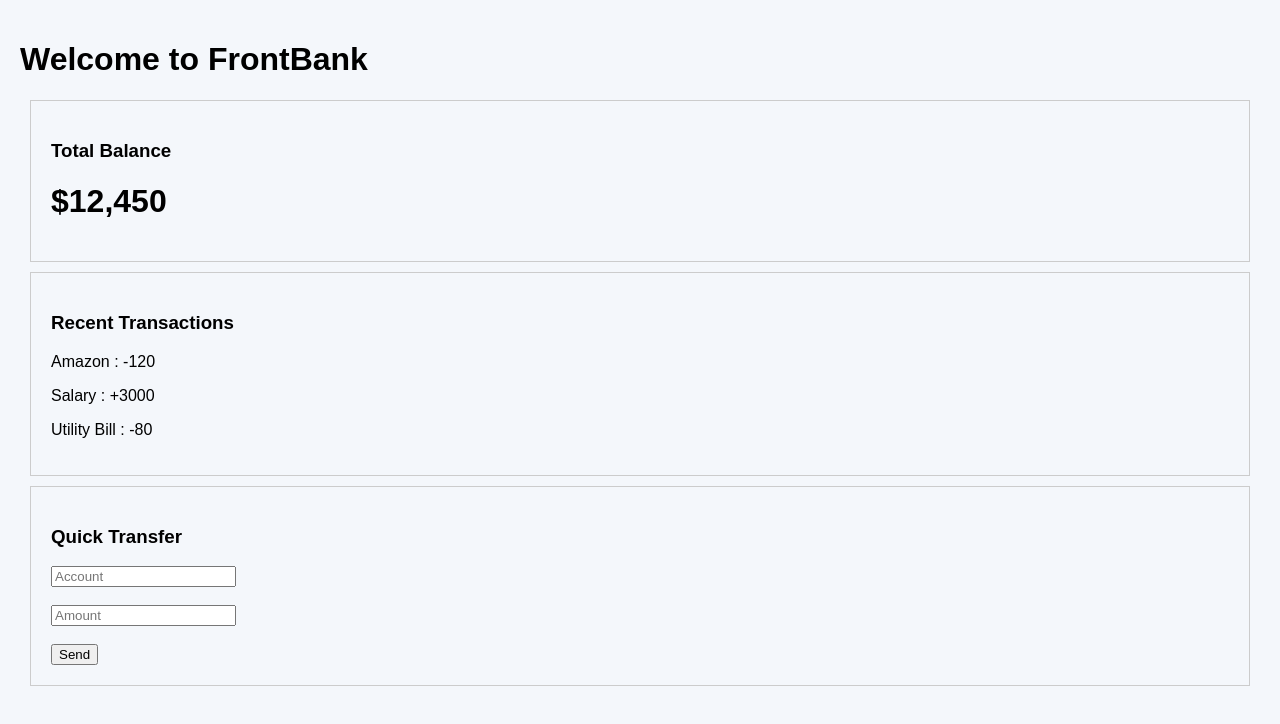
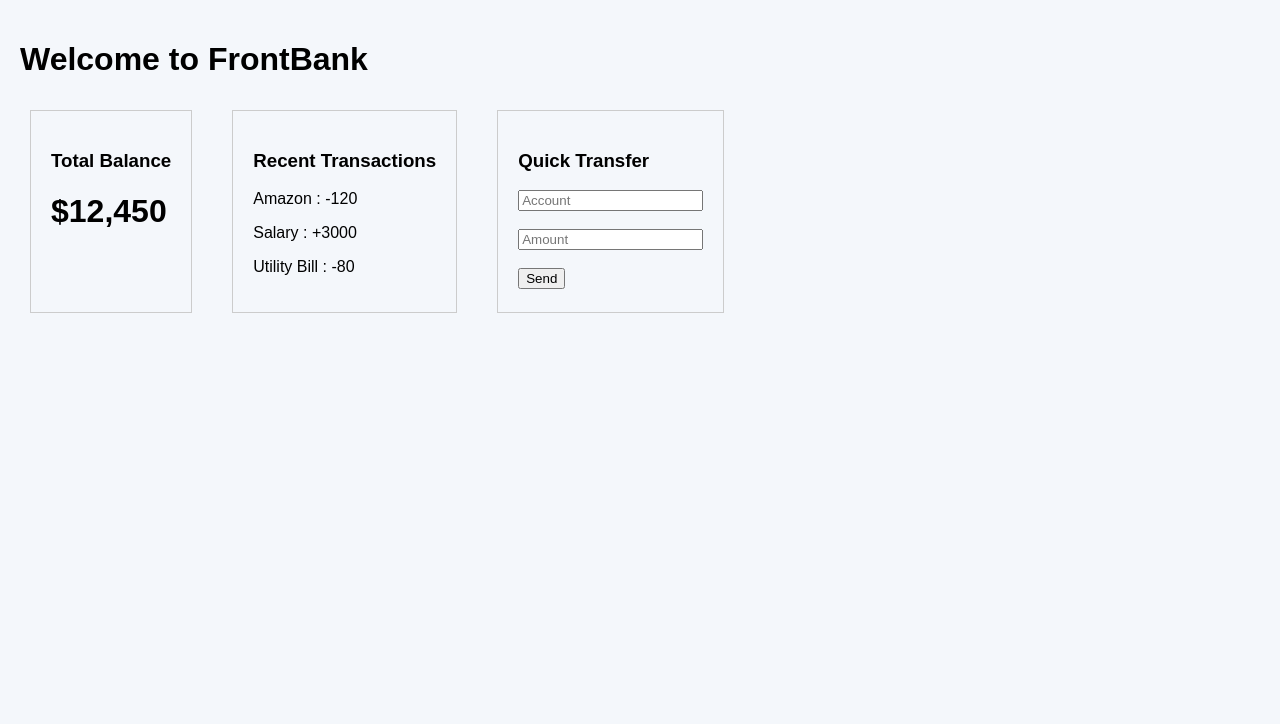
Before and after one commit to Kalyan9912/BANK-APP, a React (Create React App) app in the folder FRONT-END/: page / in a window 1280 px wide. Shown: the top 724 px of the page. Built offline with nearby package versions, Linux system fonts and the light colour scheme.

Commit message:
Update Dashboard.js

```diff
--- a/FRONT-END/src/pages/Dashboard.js
+++ b/FRONT-END/src/pages/Dashboard.js
@@ -10,9 +10,17 @@ function Dashboard() {
 
       <h1>Welcome to FrontBank</h1>
 
-      <BalanceCard />
-      <TransactionList />
-      <TransferForm />
+      <div style={{
+        display: "flex",
+        gap: "20px",
+        marginTop: "20px"
+      }}>
+
+        <BalanceCard />
+        <TransactionList />
+        <TransferForm />
+
+      </div>
 
     </div>
   );
```
